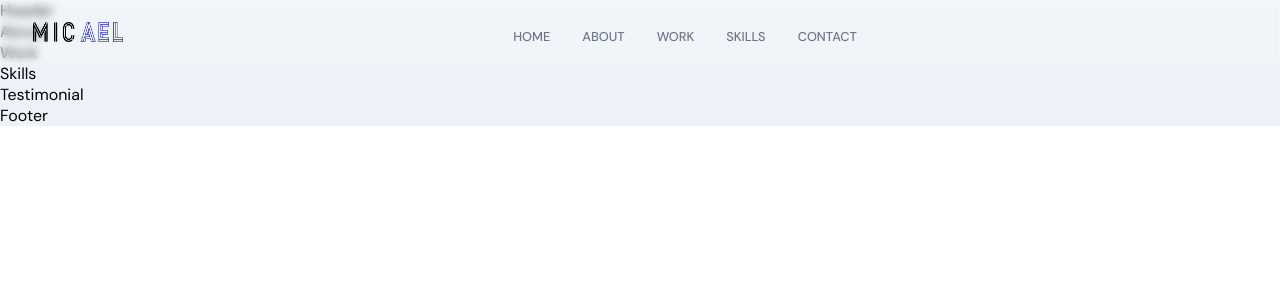
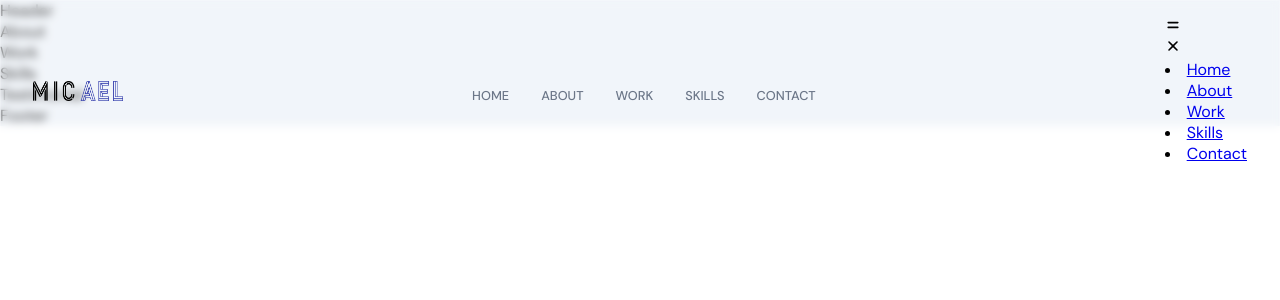
Before and after one commit to Tusar78/Tusar-Portfoliio, a React (Create React App) app in the folder frontend-react/: page / in a window 1280 px wide. Shown: the top 300 px of the page. Built offline with nearby package versions, Linux system fonts and the light colour scheme.

Commit message:
Toggle markup done

```diff
--- a/frontend-react/src/Components/Navbar/Navbar.jsx
+++ b/frontend-react/src/Components/Navbar/Navbar.jsx
@@ -1,25 +1,49 @@
-import React from 'react'
-import './Navbar.scss'
-import { images } from '../../Constants'
+import React, { useState } from "react";
+import { HiMenuAlt4, HiX } from "react-icons/hi";
+import { motion } from "framer-motion";
+import "./Navbar.scss";
+import { images } from "../../Constants";
 
 const Navbar = () => {
+  const [toggle, setToggle] = useState(true);
   return (
-    <nav className='app__navbar'>
-      <div className='app__navbar-logo'>
-        <img src={ images.logo } alt="Website Logo" />
+    <nav className="app__navbar">
+      <div className="app__navbar-logo">
+        <img src={images.logo} alt="Website Logo" />
       </div>
-      <ul className='app__navbar-links'>
-        {
-          ['Home', 'About', 'Work', 'Skills', 'Contact'].map((item) => (
-            <li className='app__flex p-text' key={`link-${item}`}>
-              <div />
-              <a href={`#${item}`}>{item}</a>
-            </li>
-          ))
-        }
+      <ul className="app__navbar-links">
+        {["Home", "About", "Work", "Skills", "Contact"].map((item) => (
+          <li className="app__flex p-text" key={`link-${item}`}>
+            <div />
+            <a href={`#${item}`}>{item}</a>
+          </li>
+        ))}
       </ul>
+      <div className="app__navbar-menu">
+        <HiMenuAlt4
+          onClick={() => {
+            setToggle(true);
+          }}
+        />
+
+        {toggle && (
+          <motion.div
+            whileInView={{ x: [300, 0] }}
+            transition={{ duration: 0.85, ease: "easeOut" }}
+          >
+            <HiX onClick={() => setToggle(false)} />
+            {["Home", "About", "Work", "Skills", "Contact"].map((item) => (
+              <li key={item}>
+                <a href={`#${item}`} onClick={() => setToggle(false)}>
+                  {item}
+                </a>
+              </li>
+            ))}
+          </motion.div>
+        )}
+      </div>
     </nav>
-  )
-}
+  );
+};
 
-export default Navbar
+export default Navbar;
--- a/frontend-react/src/Components/Navbar/Navbar.scss
+++ b/frontend-react/src/Components/Navbar/Navbar.scss
@@ -68,4 +68,8 @@
       }
     }
   }
+
+  @media screen and (max-width: 900px) {
+    display: none;
+  }
 }
```
